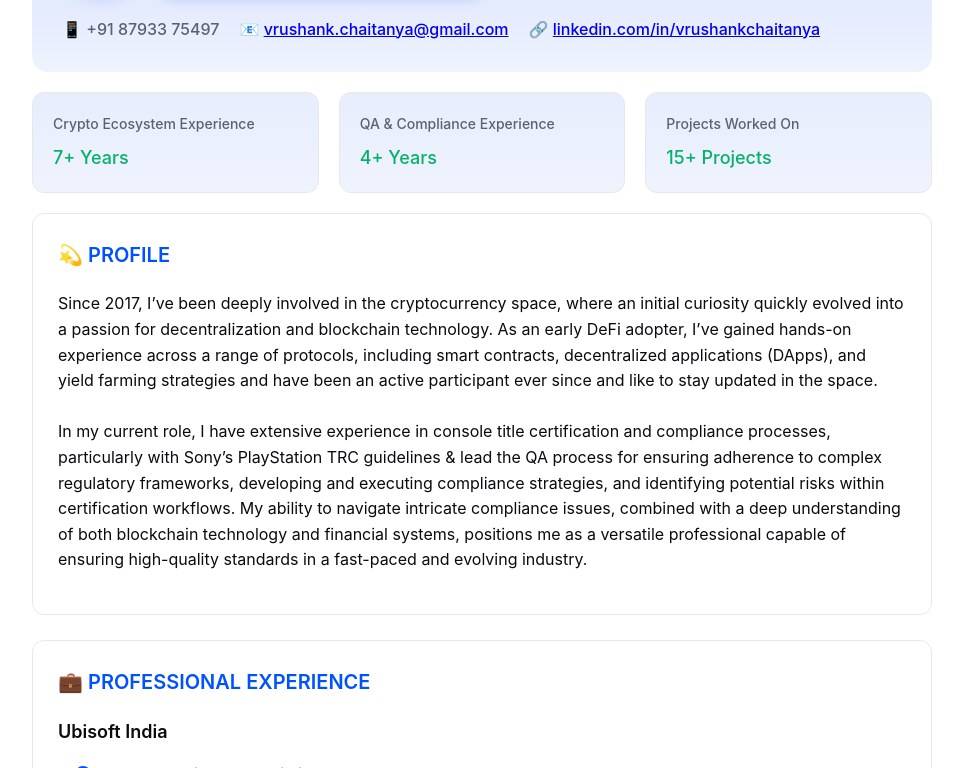
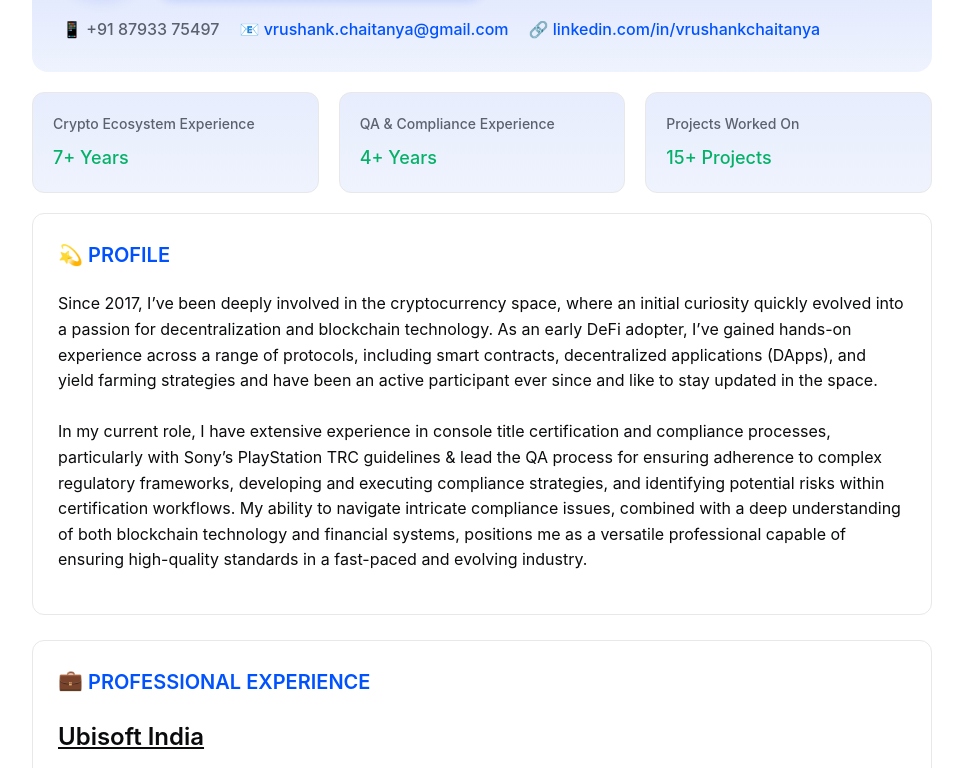
Before and after one commit to robinscherbatskyy/cv, a plain HTML site: page index.html in a window 1280 px wide. Shown: the part 144-912 px from the top of the page, without its empty margins (158-1121 px from the left). Drawn offline with Linux system fonts and the light colour scheme; a web font is replaced by a local one.

Commit message:
Add files via upload

```diff
--- a/index.html
+++ b/index.html
@@ -3,6 +3,11 @@
 <head>
   <style>
     @import url('https://fonts.cdnfonts.com/css/graphik');
+
+    /* @font-face {
+      font-family: Coinbase-Sans;
+      src: url('');
+    } */
 
     body {
       font-family: 'Graphik', -apple-system, BlinkMacSystemFont, "Segoe UI", Roboto, sans-serif;
@@ -167,6 +172,11 @@
       flex-wrap: wrap;
     }
 
+    .contact-link {
+      text-decoration: none;
+      color: #0052FF;
+    }
+
     .contact-item {
       color: #5B616E;
       font-weight: 500;
@@ -186,10 +196,12 @@
     }
 
 	.organization-name {
-      font-size: 18px;
+      font-size: 24px;
       font-weight: 600;
       color: #0A0B0D;
       margin-bottom: 15px;
+      text-decoration: underline;
+
     }
   </style>
 </head>
@@ -230,8 +242,8 @@
   </div>
 
 <div class="section">
-    <div class="section-title">💼 PROFESSIONAL EXPERIENCE</div>
-    <div class="organization-name">Ubisoft India</div>
+    <div class="section-title"><span style="position: relative; top: -2px">💼</span> PROFESSIONAL EXPERIENCE</div>
+    <h2 class="organization-name">Ubisoft India</h2>
     <div class="transaction-history">
       <div class="transaction">
         <div class="role-title">Sony Compliance Specialist I</div>
```
